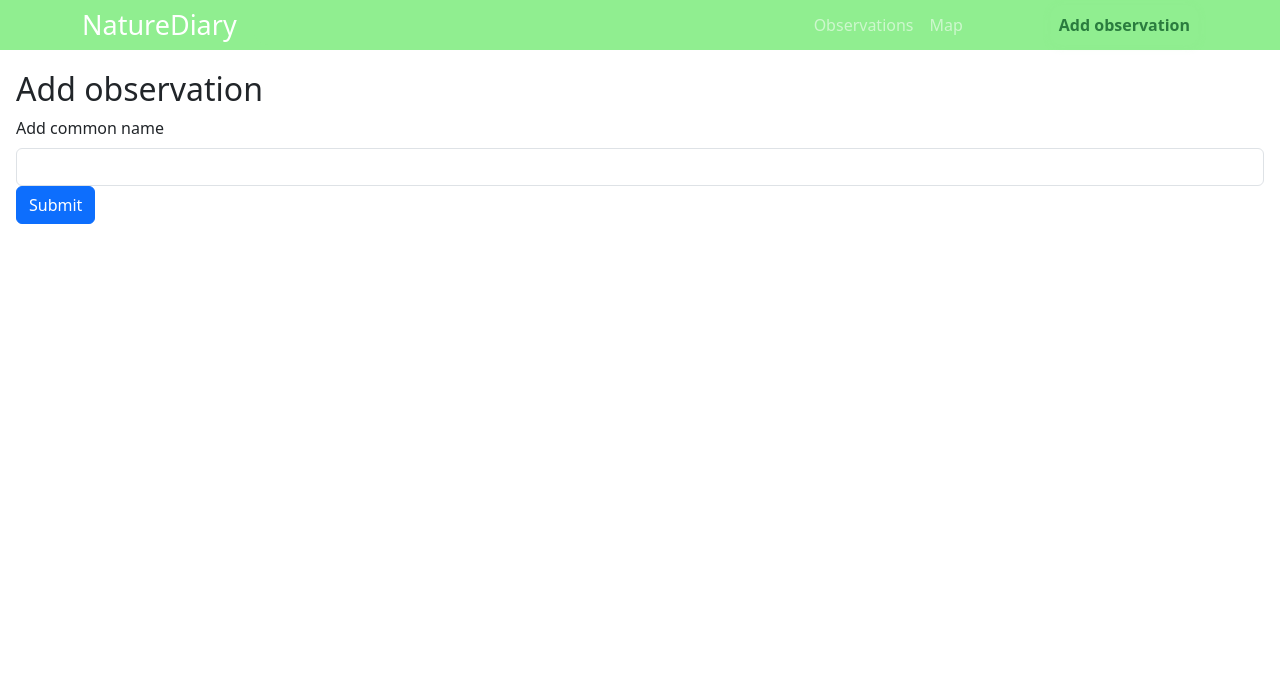
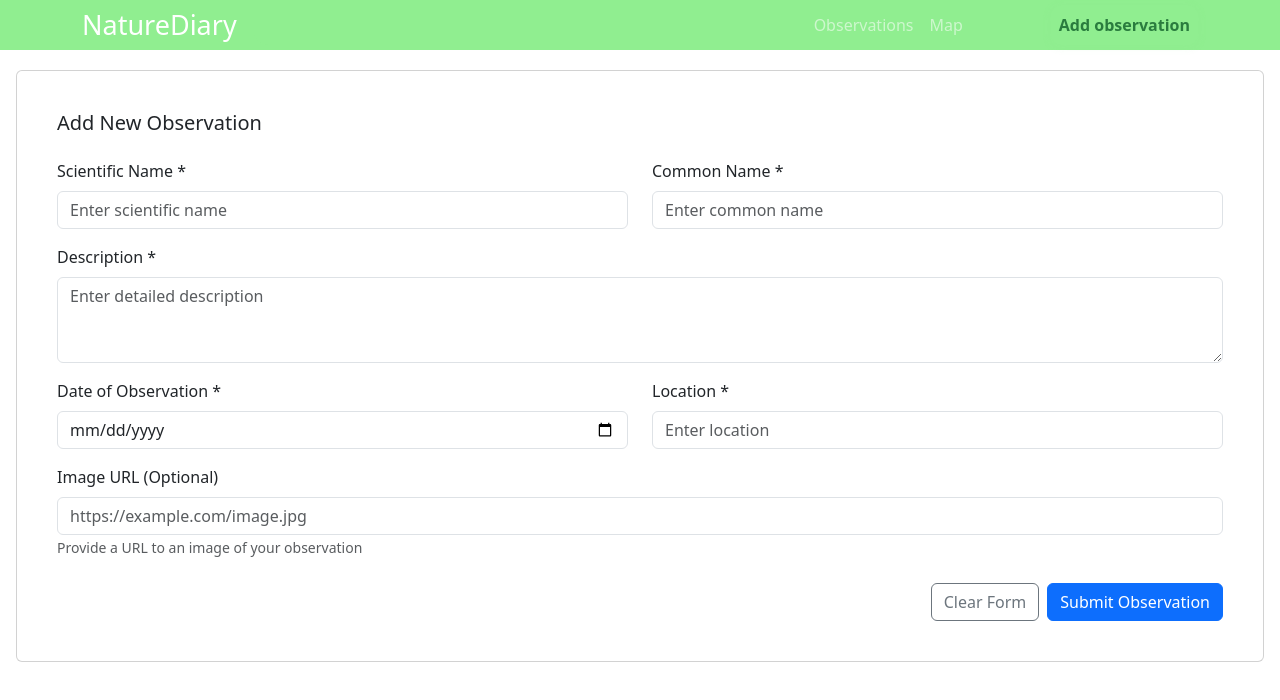
Before and after one commit to markreni/nature-diary-frontend, a React (Vite) app: page /add in a window 1280 px wide. Shown: the top 700 px of the page. Built offline with nearby package versions, Linux system fonts and the light colour scheme; a web font is replaced by a local one.

Commit message:
refactor: reafactored observation type; feat: updated addition form

```diff
--- a/src/components/Observation.tsx
+++ b/src/components/Observation.tsx
@@ -1,8 +1,8 @@
 import { Card } from "react-bootstrap";
-import type { Observation_type } from '../types/types';
+import type { ObservationType } from '../types/types';
 import '../assets/styles/global.css'
 
-const Observation = ({ obs }: { obs: Observation_type }) => {
+const Observation = ({ obs }: { obs: ObservationType }) => {
     return(
         <div>
             <Card className="observation-card shadow-sm border-0">
--- a/src/observations.ts
+++ b/src/observations.ts
@@ -1,6 +1,6 @@
-import type { Observation } from './types/types'
+import type { ObservationType } from './types/types'
 
-const observations: Observation[] = [
+const observations: ObservationType[] = [
   {
     id: 1,
     common_name: 'Cat',
--- a/src/pages/AdditionForm.tsx
+++ b/src/pages/AdditionForm.tsx
@@ -1,31 +1,183 @@
-import Form from 'react-bootstrap/Form';
-import Button from 'react-bootstrap/Button';
-import { Row, Col } from 'react-bootstrap';
+import React, { useState } from 'react';
+import { Form, Button, Card, Alert, Row, Col } from 'react-bootstrap';
+import type { ObservationType } from '../types/types';
 
-const AdditionForm = () => {
+const ObservationForm: React.FC = () => {
+  const [observation, setObservation] = useState<ObservationType>({
+    id: 0, // should be generated by backend
+    scientific_name: '',
+    common_name: '',
+    description: '',
+    date: '',
+    location: '',
+    image: ''
+  });
+
+  const [validated, setValidated] = useState(false);
+
+  const handleSubmit = (event: React.FormEvent<HTMLFormElement>) => {
+    event.preventDefault();
+    const form = event.currentTarget;
+
+    if (form.checkValidity() === false) {
+      event.stopPropagation();
+    } else {
+      // Form is valid - handle submission
+      console.log('Observation data:', observation);
+      //  Send data to backend here
+      alert('Observation submitted successfully!');
+
+      // Reset form
+      setObservation({
+        id: 0,
+        scientific_name: '',
+        common_name: '',
+        description: '',
+        date: '',
+        location: '',
+        image: ''
+      });
+      setValidated(false);
+    }
+
+    setValidated(true);
+  };
+
+  const handleInputChange = (field: keyof ObservationType, value: string) => {
+    setObservation(prev => ({
+      ...prev,
+      [field]: value
+    }));
+  };
+
   return (
-    <div>
-      <h2>Add observation</h2>
-      <Form>
+    <Card className="p-4">
+      <Card.Body>
+        <Card.Title className="mb-4">Add New Observation</Card.Title>
+
+        <Form noValidate validated={validated} onSubmit={handleSubmit}>
           <Row>
-            <Col>
-                <Form.Group>
-                    <Form.Label>Add common name</Form.Label>
-                    <Form.Control type="text" name="species" />
+            <Col md={6}>
+              <Form.Group className="mb-3">
+                <Form.Label>Scientific Name *</Form.Label>
+                <Form.Control
+                  type="text"
+                  placeholder="Enter scientific name"
+                  value={observation.scientific_name}
+                  onChange={(e) => handleInputChange('scientific_name', e.target.value)}
+                  required
+                />
+                <Form.Control.Feedback type="invalid">
+                  Please provide a scientific name.
+                </Form.Control.Feedback>
+              </Form.Group>
+            </Col>
+
+            <Col md={6}>
+              <Form.Group className="mb-3">
+                <Form.Label>Common Name *</Form.Label>
+                <Form.Control
+                  type="text"
+                  placeholder="Enter common name"
+                  value={observation.common_name}
+                  onChange={(e) => handleInputChange('common_name', e.target.value)}
+                  required
+                />
+                <Form.Control.Feedback type="invalid">
+                  Please provide a common name.
+                </Form.Control.Feedback>
               </Form.Group>
             </Col>
           </Row>
+
+          <Form.Group className="mb-3">
+            <Form.Label>Description *</Form.Label>
+            <Form.Control
+              as="textarea"
+              rows={3}
+              placeholder="Enter detailed description"
+              value={observation.description}
+              onChange={(e) => handleInputChange('description', e.target.value)}
+              required
+            />
+            <Form.Control.Feedback type="invalid">
+              Please provide a description.
+            </Form.Control.Feedback>
+          </Form.Group>
+
           <Row>
-            <Col>
-               <Button>
-                Submit
-                </Button>
+            <Col md={6}>
+              <Form.Group className="mb-3">
+                <Form.Label>Date of Observation *</Form.Label>
+                <Form.Control
+                  type="date"
+                  value={observation.date}
+                  onChange={(e) => handleInputChange('date', e.target.value)}
+                  required
+                />
+                <Form.Control.Feedback type="invalid">
+                  Please select a date.
+                </Form.Control.Feedback>
+              </Form.Group>
+            </Col>
+
+            <Col md={6}>
+              <Form.Group className="mb-3">
+                <Form.Label>Location *</Form.Label>
+                <Form.Control
+                  type="text"
+                  placeholder="Enter location"
+                  value={observation.location}
+                  onChange={(e) => handleInputChange('location', e.target.value)}
+                  required
+                />
+                <Form.Control.Feedback type="invalid">
+                  Please provide a location.
+                </Form.Control.Feedback>
+              </Form.Group>
             </Col>
           </Row>
 
+          <Form.Group className="mb-4">
+            <Form.Label>Image URL (Optional)</Form.Label>
+            <Form.Control
+              type="url"
+              placeholder="https://example.com/image.jpg"
+              value={observation.image}
+              onChange={(e) => handleInputChange('image', e.target.value)}
+            />
+            <Form.Text className="text-muted">
+              Provide a URL to an image of your observation
+            </Form.Text>
+          </Form.Group>
+
+          <div className="d-grid gap-2 d-md-flex justify-content-md-end">
+            <Button
+              variant="outline-secondary"
+              type="button"
+              onClick={() => {
+                setObservation({
+                  id: 0,
+                  scientific_name: '',
+                  common_name: '',
+                  description: '',
+                  date: '',
+                  location: '',
+                  image: ''
+                });
+                setValidated(false);
+              }}
+            >
+              Clear Form
+            </Button>
+            <Button variant="primary" type="submit">
+              Submit Observation
+            </Button>
+          </div>
         </Form>
-    </div>
-  )
-}
+      </Card.Body>
+    </Card>
+  );
+};
 
-export default AdditionForm
+export default ObservationForm;
--- a/src/pages/Observations.tsx
+++ b/src/pages/Observations.tsx
@@ -1,8 +1,8 @@
 import { Col, Row } from 'react-bootstrap';
-import type { Observation_type } from '../types/types';
+import type { ObservationType } from '../types/types';
 import Observation from '../components/Observation';
 
-const Observations = ({ observations }: { observations: Observation_type[] }) => {
+const Observations = ({ observations }: { observations: ObservationType[] }) => {
     return(
         <div>
             <Row xs={1} sm={2} md={3} lg={4} className="g-3">
--- a/src/types/types.ts
+++ b/src/types/types.ts
@@ -1,11 +1,11 @@
-type Observation_type = {
+type ObservationType = {
     id: number;
     scientific_name: string;
     common_name: string;
     description: string;
     date: string;
     location: string;
-    image_url?: string;
+    image?: string;
 };
 
-export type { Observation_type };
+export type { ObservationType };
```
Lines whose indentation alone changed are shown as unchanged.
